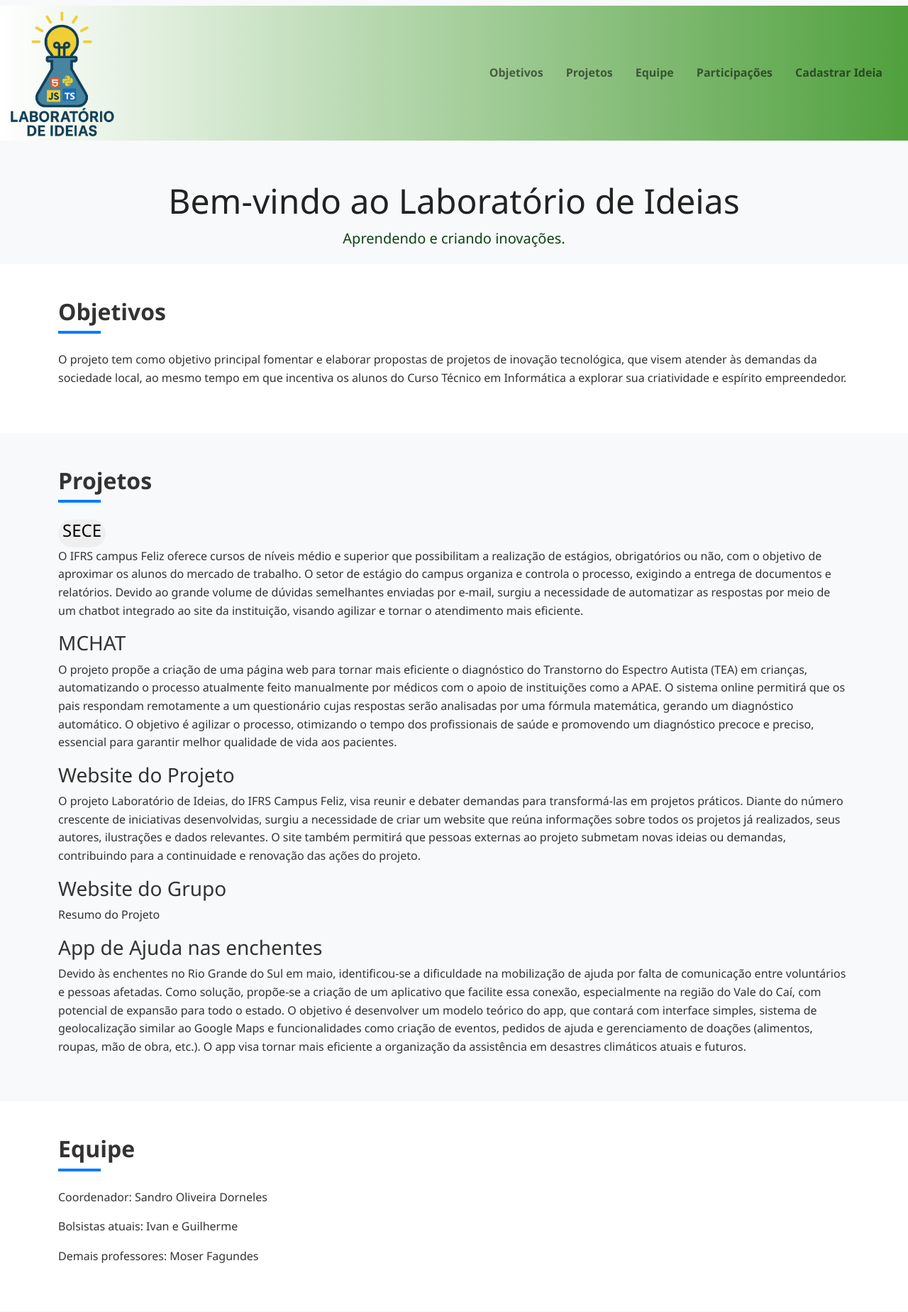
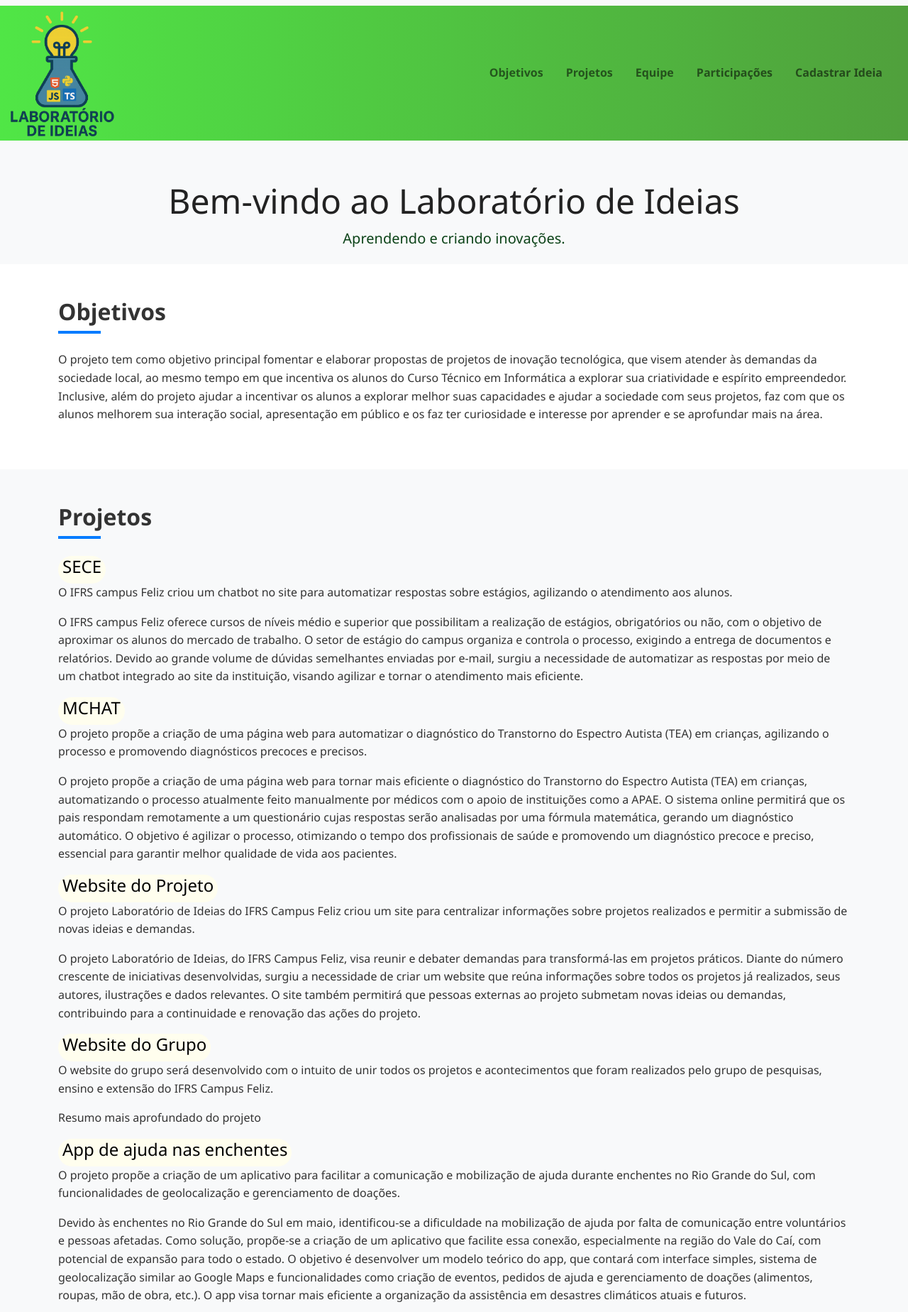
Before and after one commit to GUI-MG/Website_LabIdeias, a PHP site: page / in a window 1280 px wide. Shown: the top 1848 px of the page at 71% size. Run offline with PHP 8.4, Linux system fonts and the light colour scheme; some libraries are stand-ins or nearby versions.

Commit message:
Adicionamos, removemos e melhoramos alguns segmentos

```diff
--- a/assets/css/style.css
+++ b/assets/css/style.css
@@ -5,7 +5,6 @@ body {
     padding: 0;
     line-height: 1.6;
     color: #333;
-    border: none;
   }
 
   /* Navbar personalizada */
@@ -15,12 +14,13 @@ body {
   width: 100%;
   max-height: 100%;
   height: 100%;
-  background: linear-gradient(to right, #ffffff, rgb(80, 160, 61));
+  background: linear-gradient(to right, rgb(80, 230, 70), rgb(80, 160, 60));
   display: flex;
   align-items: center;
   border: none;
   margin-top: 0px;
-  border-top: 300px;
+  margin-top: 0;
+  margin-bottom: 0;
 
 }
 
@@ -80,11 +80,11 @@ body {
   }
 
   section#projetos button {
-    border-color: ffffff;
-    border-radius: 30px;
+    border-color: none;
+    border-radius: 20px;
     align-items: center;
     border-width: 0px;
-    background-color: ffffff;
+    background: #fffeee;
   }
   /* Títulos de seção */
   section h2 {
--- /dev/null
+++ b/botoesprojetos.php
@@ -0,0 +1,2 @@
+<?php?>
+</php>
--- a/index.html
+++ b/index.html
@@ -46,7 +46,9 @@
       <h2>Objetivos</h2>
       <p>O projeto tem como objetivo principal fomentar e elaborar propostas de projetos de inovação tecnológica,
         que visem atender às demandas da sociedade local,
-        ao mesmo tempo em que incentiva os alunos do Curso Técnico em Informática a explorar sua criatividade e espírito empreendedor. </p>
+        ao mesmo tempo em que incentiva os alunos do Curso Técnico em Informática a explorar sua criatividade e espírito empreendedor.
+        Inclusive, além do projeto ajudar a incentivar os alunos a explorar melhor suas capacidades e ajudar a sociedade com seus projetos,
+        faz com que os alunos melhorem sua interação social, apresentação em público e os faz ter curiosidade e interesse por aprender e se aprofundar mais na área.</p>
     </div>
   </section>
 
@@ -55,14 +57,19 @@
     <div class="container">
       <h2>Projetos</h2>
       <button><h4>SECE</h4></button>
+      <p>O IFRS campus Feliz criou um chatbot no site para automatizar respostas sobre estágios, agilizando o atendimento aos alunos.<br></p>
       <p>O IFRS campus Feliz oferece cursos de níveis médio e superior que possibilitam a realização de estágios, obrigatórios ou não, com o objetivo de aproximar os alunos do mercado de trabalho. O setor de estágio do campus organiza e controla o processo, exigindo a entrega de documentos e relatórios. Devido ao grande volume de dúvidas semelhantes enviadas por e-mail, surgiu a necessidade de automatizar as respostas por meio de um chatbot integrado ao site da instituição, visando agilizar e tornar o atendimento mais eficiente.</p>
-      <h3>MCHAT</h3>
+      <button><h4>MCHAT</h4></button>
+        <p>O projeto propõe a criação de uma página web para automatizar o diagnóstico do Transtorno do Espectro Autista (TEA) em crianças, agilizando o processo e promovendo diagnósticos precoces e precisos.<br></p>
         <p>O projeto propõe a criação de uma página web para tornar mais eficiente o diagnóstico do Transtorno do Espectro Autista (TEA) em crianças, automatizando o processo atualmente feito manualmente por médicos com o apoio de instituições como a APAE. O sistema online permitirá que os pais respondam remotamente a um questionário cujas respostas serão analisadas por uma fórmula matemática, gerando um diagnóstico automático. O objetivo é agilizar o processo, otimizando o tempo dos profissionais de saúde e promovendo um diagnóstico precoce e preciso, essencial para garantir melhor qualidade de vida aos pacientes.</p>
-      <h3>Website do Projeto</h3>
+      <button><h4>Website do Projeto</h4></button>
+      <p>O projeto Laboratório de Ideias do IFRS Campus Feliz criou um site para centralizar informações sobre projetos realizados e permitir a submissão de novas ideias e demandas.<br></p>
         <p>O projeto Laboratório de Ideias, do IFRS Campus Feliz, visa reunir e debater demandas para transformá-las em projetos práticos. Diante do número crescente de iniciativas desenvolvidas, surgiu a necessidade de criar um website que reúna informações sobre todos os projetos já realizados, seus autores, ilustrações e dados relevantes. O site também permitirá que pessoas externas ao projeto submetam novas ideias ou demandas, contribuindo para a continuidade e renovação das ações do projeto.</p>
-      <h3>Website do Grupo</h3>
-        <p>Resumo do Projeto</p>
-      <h3>App de Ajuda nas enchentes</h3>
+      <button><h4>Website do Grupo</h4></button>
+        <p>O website do grupo será desenvolvido com o intuito de unir todos os projetos e acontecimentos que foram realizados pelo grupo de pesquisas, ensino e extensão do IFRS Campus Feliz.<br></p>
+        <p>Resumo mais aprofundado do projeto</p>
+      <button><h4>App de ajuda nas enchentes</h4></button>
+      <p>O projeto propõe a criação de um aplicativo para facilitar a comunicação e mobilização de ajuda durante enchentes no Rio Grande do Sul, com funcionalidades de geolocalização e gerenciamento de doações.<br></p>
         <p>Devido às enchentes no Rio Grande do Sul em maio, identificou-se a dificuldade na mobilização de ajuda por falta de comunicação entre voluntários e pessoas afetadas. Como solução, propõe-se a criação de um aplicativo que facilite essa conexão, especialmente na região do Vale do Caí, com potencial de expansão para todo o estado. O objetivo é desenvolver um modelo teórico do app, que contará com interface simples, sistema de geolocalização similar ao Google Maps e funcionalidades como criação de eventos, pedidos de ajuda e gerenciamento de doações (alimentos, roupas, mão de obra, etc.). O app visa tornar mais eficiente a organização da assistência em desastres climáticos atuais e futuros.</p>
     </div>
   </section>
@@ -71,16 +78,22 @@
   <section id="equipe" class="py-5">
     <div class="container">
       <h2>Equipe</h2>
+      <h4><b>Membros Atuais:</b></h4>
       <p>Coordenador: Sandro Oliveira Dorneles</p>
-      <p>Bolsistas atuais: Ivan e Guilherme</p>
-      <p>Demais professores: Moser Fagundes</p>
+      <p>Bolsistas atuais: Ivan Lucas Schaurich e Guilherme Martins Glaeser</p>
+      <p>Demais professores: Moser Fagundes<br></p>
+      <h4><b>Membros Anteriores:</b></h4>
+      <p>Kauã Klassmann</p>
+      <p>Lucas</p>
+      <p>Rafael</p>
     </div>
   </section>
 
+  <!-- Participações -->
   <section id="participações" class="py-5 bg-light">
     <div class="container">
       <h2>Participações</h2>
-      <p><b>2024</b></p>
+      <p><b>2024:</b></p>
       <p>Mostra técnica do Campus Feliz</p>
       <p>Salão IFRS</p>
       <p>2º Oficinas na Semana da Informática</p>
```
